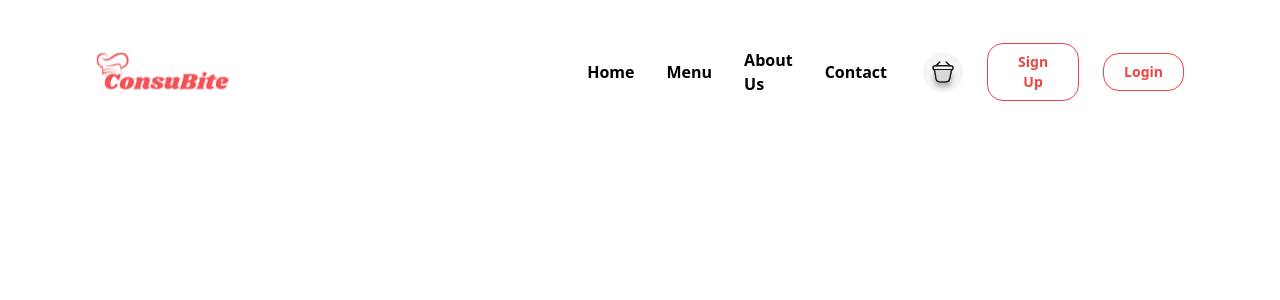
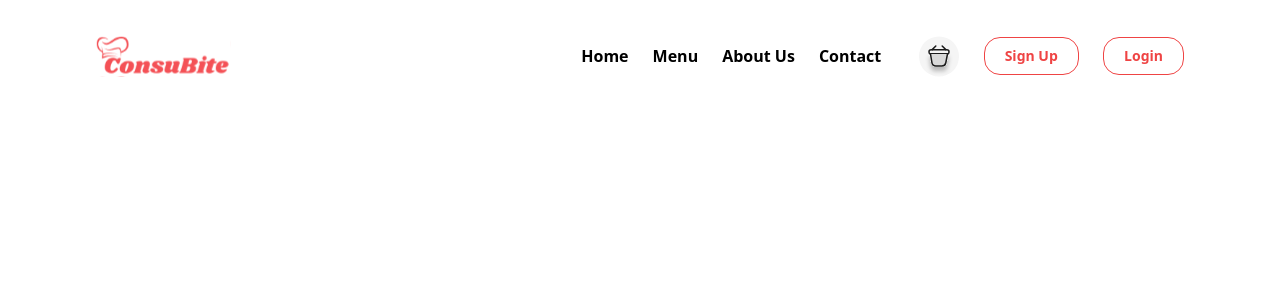
Before and after one commit to Ozyugoo/consuBite, a React (Vite) app: page / in a window 1280 px wide. Shown: the top 300 px of the page. Built offline with nearby package versions, Linux system fonts and the light colour scheme.

Commit message:
Chore: NavBar component

```diff
--- a/src/component/header/Header.jsx
+++ b/src/component/header/Header.jsx
@@ -4,7 +4,7 @@ import Navbar from "./Navbar.jsx";
 function Header() {
   return (
     <>
-      <div className="flex justify-between items-center py-6 px-6 md:px-10 lg:px-20 xl:px-24 w-full">
+      <div className="flex justify-between items-center py-6 lg:py-4 px-6 md:px-10 lg:px-20 xl:px-24 w-full">
         <div className="md:w-2/6 xl:w-2/5 pl-7 lg:pl-0">
           <img src={Logo} alt="ConsuBite Logo" />
         </div>
--- a/src/component/header/Navbar.jsx
+++ b/src/component/header/Navbar.jsx
@@ -34,7 +34,7 @@ function Navbar() {
           </div>
         </div>
         <ul
-          className={`md:flex md:w-4/6 md:px-6 lg:space-x-8 md:space-x-5 lg:text-base font-semibold md:p-0 cursor-pointer md:text-black p-10 absolute lg:relative right-0 items-center md:relatve md:bg-inherit sm:z-50 top-0 w-1/2 lg:flex ${
+          className={`md:flex md:w-4/6 md:px-6 lg:space-x-6 md:space-x-5 xl:text-base justify-center text-white font-semibold md:p-0 cursor-pointer bg-black md:text-black p-10 absolute lg:relative right-0 items-center md:relatve md:bg-inherit sm:z-50 top-0 sm:h-screen md:h-[6rem] lg:h-20  w-1/2 ${
             isOpen ? "block" : "hidden"
           }`}
         >
@@ -89,7 +89,7 @@ function Navbar() {
             alt="Pot Icon"
             className="pl-3 absolute left-0 lg:relative"
           />
-          <Button className="hidden lg:flex bg-white border border-red-500 hover:bg-red-500 text-red-500 hover:text-white focus:bg-red-500 focus:text-white active:bg-red-500 active:text-white py-2 px-6">
+          <Button className="hidden lg:flex bg-white border border-red-500 hover:bg-red-500 text-red-500 hover:text-white focus:bg-red-500 focus:text-white active:bg-red-500 active:text-white py-2 px-5">
             Sign Up
           </Button>
           <Button className="hidden lg:flex bg-white border border-red-500 hover:bg-red-500 text-red-500 hover:text-white focus:bg-red-500 focus:text-white active:bg-red-500 active:text-white py-2 px-5">
```
Also changed, not shown: src/App.jsx (+5 -5 lines).
